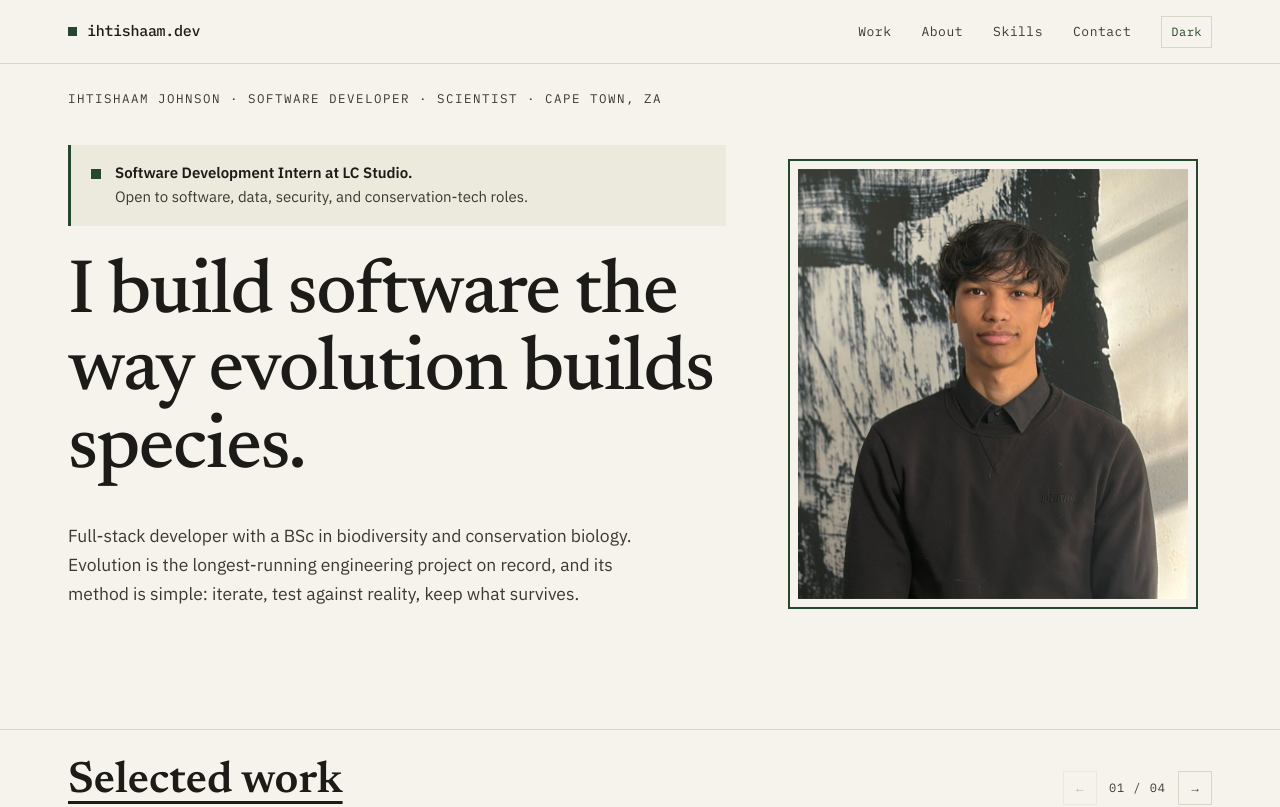
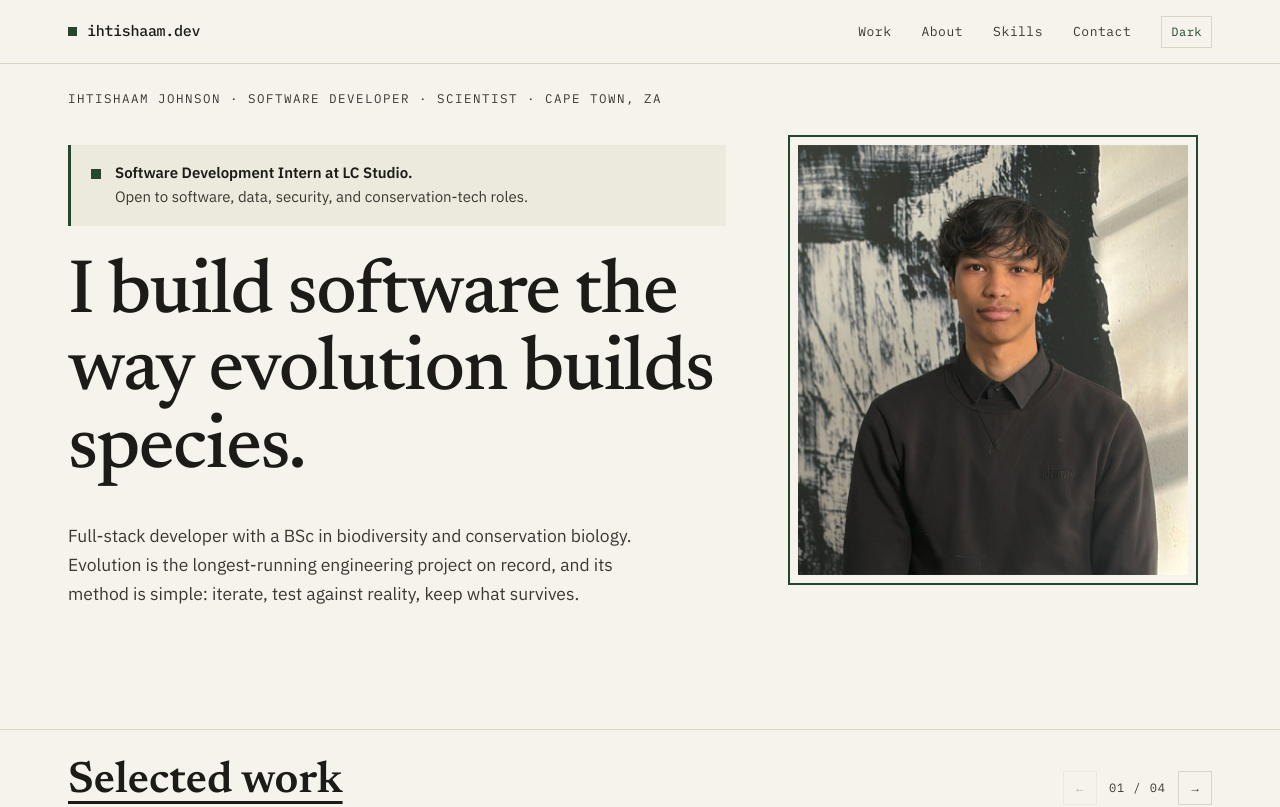
Before and after one commit to ihtishaamj63-web/ihtishaam-portfolio, a Vue app: page / in a window 1280 px wide. Shown: the top 807 px of the page. Built offline with nearby package versions, Linux system fonts and the light colour scheme.

Commit message:
Center hero portrait alongside intro copy

```diff
--- a/src/components/HeroSection.vue
+++ b/src/components/HeroSection.vue
@@ -57,8 +57,9 @@
   grid-area: portrait;
   display: flex;
   justify-content: center;
-  align-self: end;
-  margin-bottom: 40px;
+  align-self: center;
+  margin-bottom: 0;
+  transform: translateY(-8px);
 }
 
 .portrait-frame {
@@ -150,6 +151,7 @@ h1 {
   .hero-portrait {
     justify-content: center;
     align-self: start;
+    transform: none;
     margin-top: 0;
     margin-bottom: 0;
   }
```
